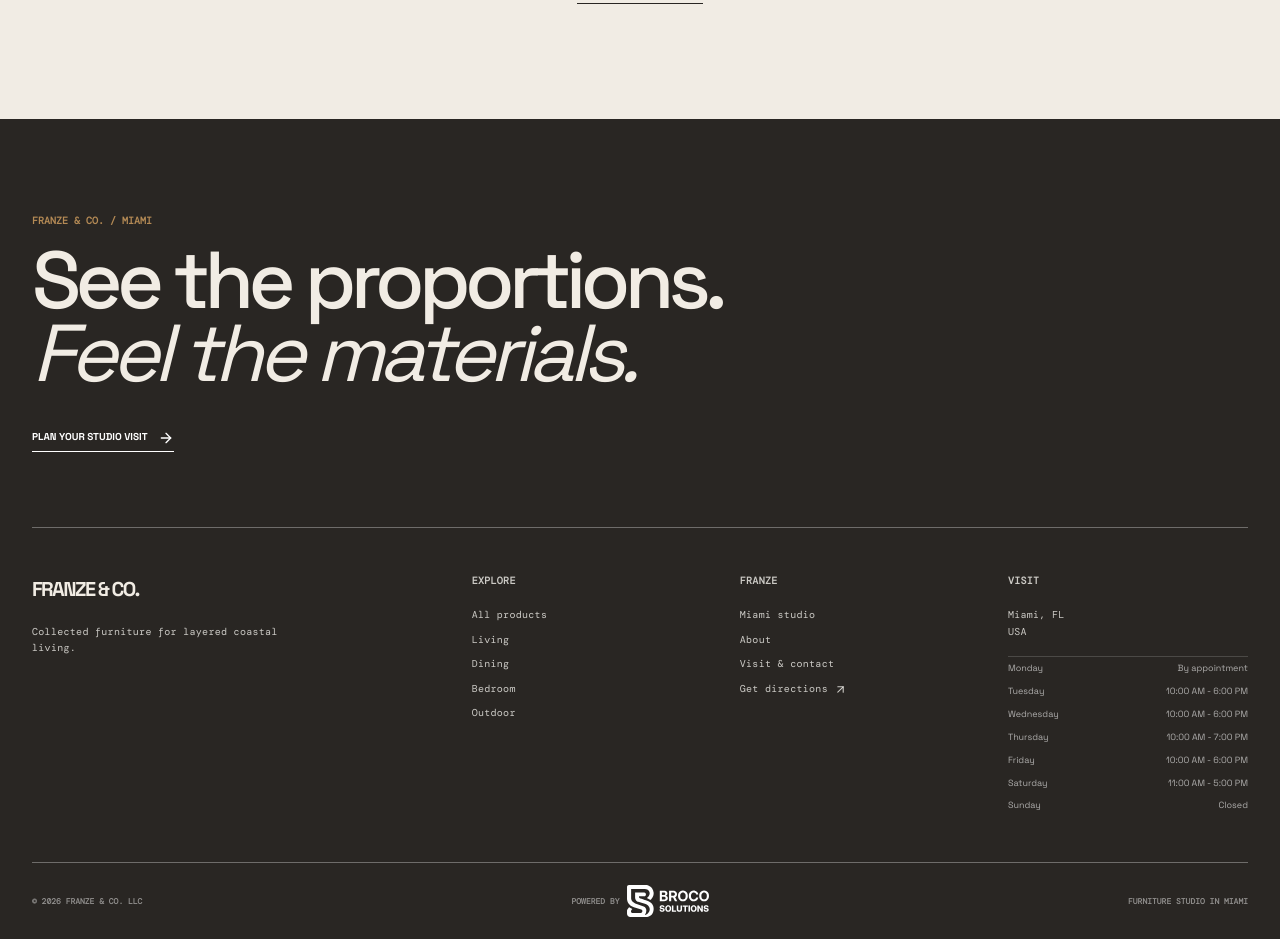
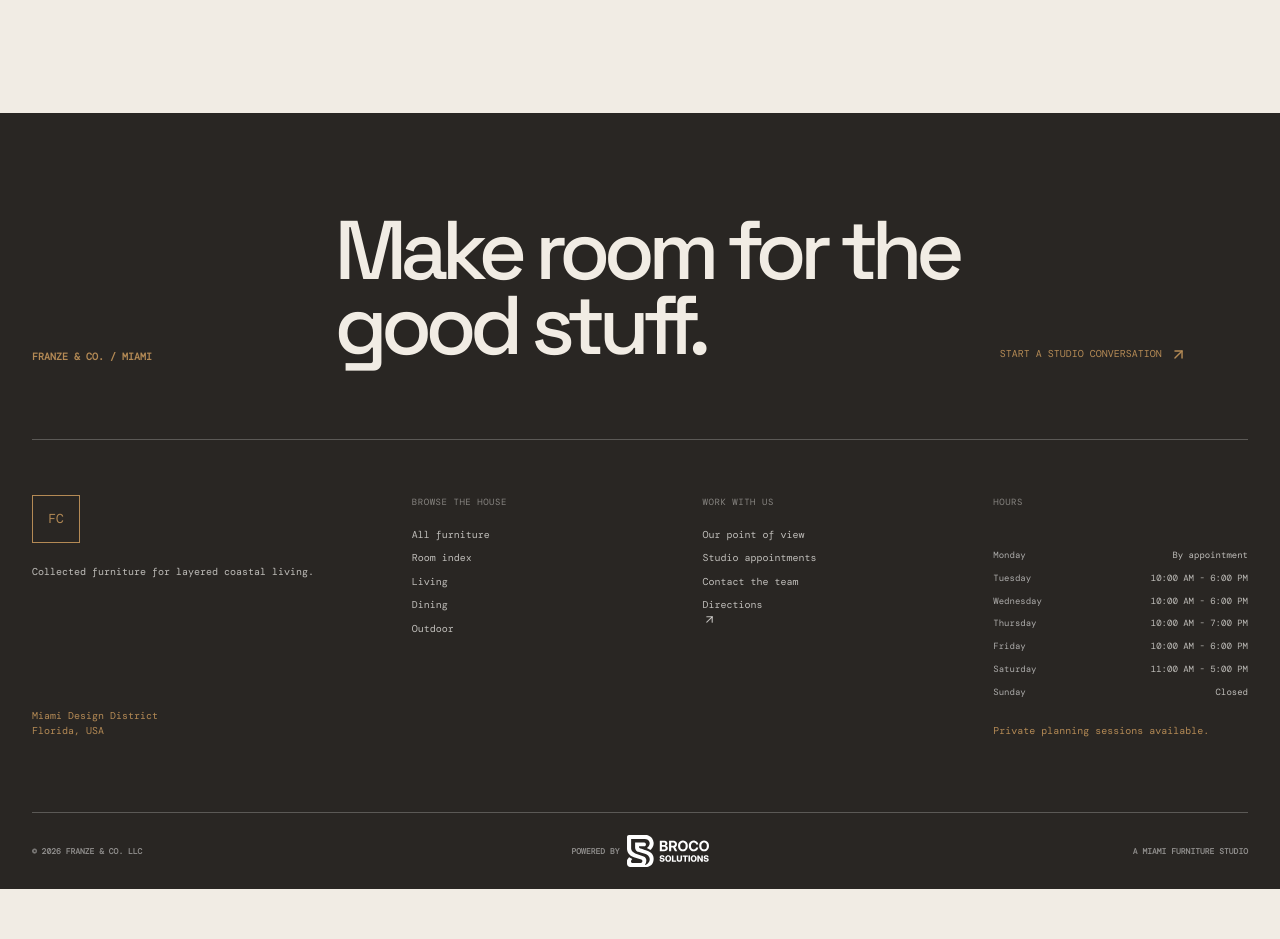
Before and after one commit to Broco-Solutions/franze-co, a Next.js app: page /about in a window 1280 px wide. Shown: the part 2544-3483 px from the top of the page. After the commit the page ends 3433 px from the top, so only its background shows below. Built offline with nearby package versions, Linux system fonts and the light colour scheme.

Commit message:
Differentiate Franze catalog and footer

```diff
--- a/src/app/globals.css
+++ b/src/app/globals.css
@@ -553,6 +553,39 @@
   .search-result-copy strong { max-width: 47vw; }
 }
 
+/* Franze-only interactive editorial module and alternate footer structure. */
+.mood-selector { min-height: 620px; display: grid; grid-template-columns: 54% 46%; background: var(--paper-deep); color: var(--ink); }
+.mood-selector-photo { position: relative; min-height: 620px; overflow: hidden; }
+.mood-selector-photo img { object-fit: cover; transition: opacity .25s ease; }
+.mood-selector-copy { position: relative; display: flex; flex-direction: column; justify-content: center; padding: 70px clamp(28px, 7vw, 105px); }
+.mood-selector-copy .fc-label { margin-bottom: 8px; color: var(--wood); }
+.mood-selector-count { position: absolute; top: 32px; right: 42px; margin: 0; font-family: var(--font-display), monospace; font-size: 10px; }
+.mood-selector-copy h2 { max-width: 430px; margin: 0 0 20px; font-size: clamp(48px, 5vw, 78px); }
+.mood-selector-copy > p:not(.fc-label):not(.mood-selector-count) { max-width: 360px; margin-bottom: 27px; color: var(--ink-soft); font-size: 14px; }
+.mood-selector-copy > a { width: max-content; display: inline-flex; align-items: center; gap: 9px; border-bottom: 1px solid; padding-bottom: 6px; font-family: var(--font-display), monospace; font-size: 10px; text-transform: uppercase; }
+.mood-selector-tabs { display: flex; flex-wrap: wrap; gap: 8px; margin-top: 65px; }
+.mood-selector-tabs button { padding: 10px 12px; border: 1px solid var(--line); background: transparent; font-family: var(--font-display), monospace; font-size: 10px; }
+.mood-selector-tabs button.is-active, .mood-selector-tabs button:hover { border-color: var(--ink); background: var(--ink); color: var(--paper); }
+.footer-signoff { display: grid; grid-template-columns: .7fr 1.65fr .65fr; gap: 35px; align-items: end; padding-block: 100px 76px; border-bottom: 1px solid rgba(250,248,244,.24); }
+.footer-signoff .eyebrow { margin: 0; color: var(--sun); font-family: var(--font-display), monospace; }
+.footer-signoff h2 { margin: 0; font-family: var(--font-sans), Arial, sans-serif; font-size: clamp(50px, 6.5vw, 96px); letter-spacing: -.08em; }
+.footer-signoff-link { display: inline-flex; align-items: center; gap: 8px; color: var(--sun); font-family: var(--font-display), monospace; font-size: 10px; text-transform: uppercase; }
+.footer-index { display: grid; grid-template-columns: 1.35fr repeat(3, 1fr); gap: 36px; padding-block: 55px 65px; }
+.footer-index-brand { display: flex; flex-direction: column; align-items: flex-start; }
+.footer-monogram { width: 48px; height: 48px; display: grid; place-items: center; margin-bottom: 22px; border: 1px solid var(--sun); color: var(--sun); font-family: var(--font-display), monospace; font-size: 13px; }
+.footer-index-brand p, .footer-column a, .footer-column address, .footer-note { margin: 0 0 9px; color: rgba(250,248,244,.72); font-family: var(--font-display), monospace; font-size: 10px; line-height: 1.45; }
+.footer-location { margin-top: auto !important; padding-top: 30px; color: var(--sun) !important; }
+.footer-column { display: flex; flex-direction: column; align-items: flex-start; }
+.footer-column h3 { margin: 0 0 18px; color: rgba(250,248,244,.45); font-family: var(--font-display), monospace; font-size: 9px; font-weight: 400; letter-spacing: .06em; text-transform: uppercase; }
+.footer-column a:hover { color: var(--white); }
+.footer-hours .opening-hours { width: 100%; border: 0; }
+.footer-hours .opening-hours dt, .footer-hours .opening-hours dd { font-family: var(--font-display), monospace; font-size: 9px; }
+.footer-hours .opening-hours dd { color: rgba(250,248,244,.72); }
+.footer-note { margin-top: 20px; color: var(--sun); }
+.site-footer .footer-bottom { grid-template-columns: 1fr auto 1fr; border-top: 1px solid rgba(250,248,244,.24); }
+@media (max-width: 850px) { .mood-selector { grid-template-columns: 1fr; } .mood-selector-photo { min-height: 450px; } .mood-selector-copy { min-height: 460px; } .footer-signoff { grid-template-columns: 1fr; gap: 24px; padding-block: 75px 60px; } .footer-signoff-link { margin-top: 8px; } .footer-index { grid-template-columns: 1.2fr 1fr 1fr; } .footer-index-brand { grid-row: span 2; } .footer-hours { grid-column: 2 / 4; } }
+@media (max-width: 620px) { .mood-selector-photo { min-height: 350px; } .mood-selector-copy { min-height: 455px; padding: 55px 22px; } .mood-selector-count { top: 24px; right: 22px; } .mood-selector-tabs { margin-top: 45px; } .footer-index { grid-template-columns: 1fr 1fr; gap: 38px 24px; padding-block: 45px; } .footer-index-brand { grid-column: span 2; grid-row: auto; } .footer-hours { grid-column: span 2; } .site-footer .footer-bottom { grid-template-columns: 1fr; justify-items: start; gap: 11px; } .site-footer .footer-bottom-location { justify-self: start; text-align: left; } }
+
 @media (prefers-reduced-motion: reduce) {
   html { scroll-behavior: auto; }
   *, *::before, *::after { animation-duration: .01ms !important; animation-iteration-count: 1 !important; transition-duration: .01ms !important; }
@@ -763,9 +796,9 @@
 }
 
 /* Shop page: photographic collection hero and a compact, orderly catalog tool bar. */
-html[data-header-compact="true"] { --header-height: 52px; }
-.fc-header { transition: height .22s ease, box-shadow .22s ease; }
-.fc-header.is-compact { height: 52px; box-shadow: 0 6px 18px rgba(42,38,34,.09); }
+html[data-header-compact="true"] { --header-height: 48px; }
+.fc-header { height: 58px; transition: height .22s ease, box-shadow .22s ease; }
+.fc-header.is-compact { height: 48px; box-shadow: 0 6px 18px rgba(42,38,34,.09); }
 .fc-header.is-compact .fc-logo { font-size: 17px; }
 .shop-hero { min-height: 490px; position: relative; display: flex; align-items: flex-end; overflow: hidden; padding: 0; background: var(--ink); color: var(--white); }
 .shop-hero > img { object-fit: cover; object-position: center 55%; }
@@ -794,7 +827,8 @@
   .catalog-bar .select-label { grid-column: auto; justify-self: auto; margin: 0; }
 }
 @media (max-width: 620px) {
-  .fc-header.is-compact { height: 52px; }
+  .fc-header { height: 54px; }
+  .fc-header.is-compact { height: 48px; }
   .shop-hero { min-height: 480px; }
   .shop-hero > img { object-position: 63% center; }
   .shop-hero-content { padding-bottom: 40px; }
--- a/src/app/page.tsx
+++ b/src/app/page.tsx
@@ -2,6 +2,7 @@
 import Link from "next/link";
 import { ArrowRight, ArrowUpRight } from "lucide-react";
 import { featuredProducts } from "@/data/products";
+import { MoodSelector } from "@/components/mood-selector";
 
 const rooms = [
   { number: "01", name: "Sitting", note: "Soft geometry for long conversations.", image: "/editorial/blue-room.jpg", href: "/collections/living" },
@@ -21,6 +22,7 @@
     </section>
     <section className="fc-manifest"><p className="fc-label">A LOCAL EDIT, NOT A LOOKBOOK</p><h1>Good rooms happen when the useful things are also the memorable ones.</h1><div><p>Franze & Co. brings expressive, practical furniture into focus for homes shaped by Florida light. We source pieces for real routines: morning coffee, friends staying late, a terrace that gets used.</p><Link href="/about">Our approach <ArrowUpRight size={16} /></Link></div></section>
     <section className="fc-room-index" aria-label="Shop by room"><div className="fc-index-head"><span>SHOP THE HOUSE</span><span>FOUR WAYS IN</span></div><div className="fc-room-grid">{rooms.map((room) => <Link href={room.href} className="fc-room" key={room.name}><div className="fc-room-image"><Image src={room.image} alt={`${room.name} furniture scene`} fill sizes="(max-width: 720px) 100vw, 50vw" /></div><div className="fc-room-copy"><span>{room.number}</span><h2>{room.name}</h2><p>{room.note}</p><ArrowUpRight size={19} /></div></Link>)}</div></section>
+    <MoodSelector />
     <section className="fc-spotlight"><div className="fc-spotlight-copy"><p className="fc-label">THE WEEKEND TABLE</p><h2>Make room for the people, then make it beautiful.</h2><p>Pieces with honest scale and surfaces that can take a little life. Start with the table; build the rest around the ritual.</p><Link href="/collections/dining" className="fc-arrow-button">Explore dining <ArrowUpRight size={17} /></Link></div><div className="fc-spotlight-photo"><Image src="/editorial/kitchen-dining.jpg" alt="Dining table in a warm kitchen" fill sizes="(max-width: 900px) 100vw, 55vw" /></div></section>
     <section className="fc-products"><header><p className="fc-label">CURRENTLY ON THE FLOOR</p><h2>Six pieces worth seeing in person.</h2><Link href="/shop">View all 24 <ArrowUpRight size={16} /></Link></header><div className="fc-product-strip">{featuredProducts.slice(0, 6).map((product, index) => <Link href={`/products/${product.slug}`} className="fc-product" key={product.id}><span>0{index + 1}</span><div><Image src={product.images[0]} alt={product.name} fill sizes="(max-width: 700px) 76vw, 26vw" /></div><h3>{product.name}</h3><p>${product.price.toLocaleString("en-US")}</p></Link>)}</div></section>
     <section className="fc-visit"><p className="fc-label">MIAMI DESIGN DISTRICT</p><h2>Come touch the materials.</h2><p>Tuesday—Saturday. Private planning sessions available every week.</p><Link href="/studio" className="fc-arrow-button">Plan a visit <ArrowUpRight size={17} /></Link></section>
--- a/src/components/footer.tsx
+++ b/src/components/footer.tsx
@@ -1,68 +1,22 @@
 import Link from "next/link";
 import Image from "next/image";
-import { ArrowRight, ArrowUpRight } from "lucide-react";
-import { BrandMark, BrandWordmark } from "@/components/brand";
+import { ArrowUpRight } from "lucide-react";
 import { OpeningHours } from "@/components/opening-hours";
-import { formattedAddress, siteConfig } from "@/config/site";
+import { siteConfig } from "@/config/site";
 
 export function Footer() {
-  return (
-    <footer className="site-footer">
-      <div className="footer-lead shell" data-reveal>
-        <p className="eyebrow">FRANZE & CO. / MIAMI</p>
-        <h2>See the proportions.<br /><em>Feel the materials.</em></h2>
-        <Link className="text-link light" href="/studio">Plan your studio visit <ArrowRight size={16} /></Link>
-      </div>
-      <div className="footer-grid shell">
-        <div className="footer-brand">
-          <BrandMark light />
-          <Link className="wordmark footer-wordmark" href="/" aria-label="Franze & Co., home"><BrandWordmark light /></Link>
-          <p>{siteConfig.tagline}</p>
-        </div>
-        <div>
-          <h3>Explore</h3>
-          <Link href="/shop">All products</Link>
-          <Link href="/collections/living">Living</Link>
-          <Link href="/collections/dining">Dining</Link>
-          <Link href="/collections/bedroom">Bedroom</Link>
-          <Link href="/collections/outdoor">Outdoor</Link>
-        </div>
-        <div>
-          <h3>Franze</h3>
-          <Link href="/studio">Miami studio</Link>
-          <Link href="/about">About</Link>
-          <Link href="/contact">Visit & contact</Link>
-          <a href={siteConfig.directionsUrl} target="_blank" rel="noreferrer">Get directions <ArrowUpRight size={13} /></a>
-        </div>
-        <div className="footer-visit">
-          <h3>Visit</h3>
-          <address>{formattedAddress}<br />USA</address>
-          <OpeningHours compact />
-          {siteConfig.phone && <a href={`tel:${siteConfig.phone}`}>{siteConfig.phone}</a>}
-          {siteConfig.email && <a href={`mailto:${siteConfig.email}`}>{siteConfig.email}</a>}
-        </div>
-      </div>
-      <div className="footer-bottom shell">
-        <span>© {new Date().getFullYear()} {siteConfig.legalName}</span>
-        <a
-          className="broco-credit"
-          href="https://www.brocosolutions.com/"
-          target="_blank"
-          rel="noopener noreferrer"
-          aria-label="Powered by Broco Solutions"
-        >
-          <span>Powered by</span>
-          <Image
-            src="/brand/Logo BS - Negativo.svg"
-            alt=""
-            width={82}
-            height={32}
-            loading="eager"
-            unoptimized
-          />
-        </a>
-        <span className="footer-bottom-location">Furniture studio in Miami</span>
-      </div>
-    </footer>
-  );
+  return <footer className="site-footer">
+    <div className="footer-signoff shell">
+      <p className="eyebrow">FRANZE &amp; CO. / MIAMI</p>
+      <h2>Make room for the good stuff.</h2>
+      <Link className="footer-signoff-link" href="/studio">Start a studio conversation <ArrowUpRight size={17} /></Link>
+    </div>
+    <div className="footer-index shell">
+      <div className="footer-index-brand"><span className="footer-monogram">FC</span><p>{siteConfig.tagline}</p><p className="footer-location">Miami Design District<br />Florida, USA</p></div>
+      <div className="footer-column"><h3>Browse the house</h3><Link href="/shop">All furniture</Link><Link href="/collections">Room index</Link><Link href="/collections/living">Living</Link><Link href="/collections/dining">Dining</Link><Link href="/collections/outdoor">Outdoor</Link></div>
+      <div className="footer-column"><h3>Work with us</h3><Link href="/about">Our point of view</Link><Link href="/studio">Studio appointments</Link><Link href="/contact">Contact the team</Link><a href={siteConfig.directionsUrl} target="_blank" rel="noreferrer">Directions <ArrowUpRight size={13} /></a></div>
+      <div className="footer-column footer-hours"><h3>Hours</h3><OpeningHours compact /><p className="footer-note">Private planning sessions available.</p></div>
+    </div>
+    <div className="footer-bottom shell"><span>© {new Date().getFullYear()} {siteConfig.legalName}</span><a className="broco-credit" href="https://www.brocosolutions.com/" target="_blank" rel="noopener noreferrer" aria-label="Powered by Broco Solutions"><span>Powered by</span><Image src="/brand/Logo BS - Negativo.svg" alt="" width={82} height={32} loading="eager" unoptimized /></a><span className="footer-bottom-location">A Miami furniture studio</span></div>
+  </footer>;
 }
--- a/src/components/product-card.tsx
+++ b/src/components/product-card.tsx
@@ -26,7 +26,7 @@
             sizes="(max-width: 680px) 100vw, (max-width: 1100px) 50vw, 33vw"
           />
         )}
-        {onSale && <span className="sale-label">SPECIAL</span>}
+        {onSale && <span className="sale-label">FRANZE EDIT</span>}
         <span className="product-arrow" aria-hidden="true"><ArrowUpRight size={18} /></span>
       </Link>
       <div className="product-meta">
```
Also changed, not shown: src/components/mood-selector.tsx (added, +24 -0 lines).
